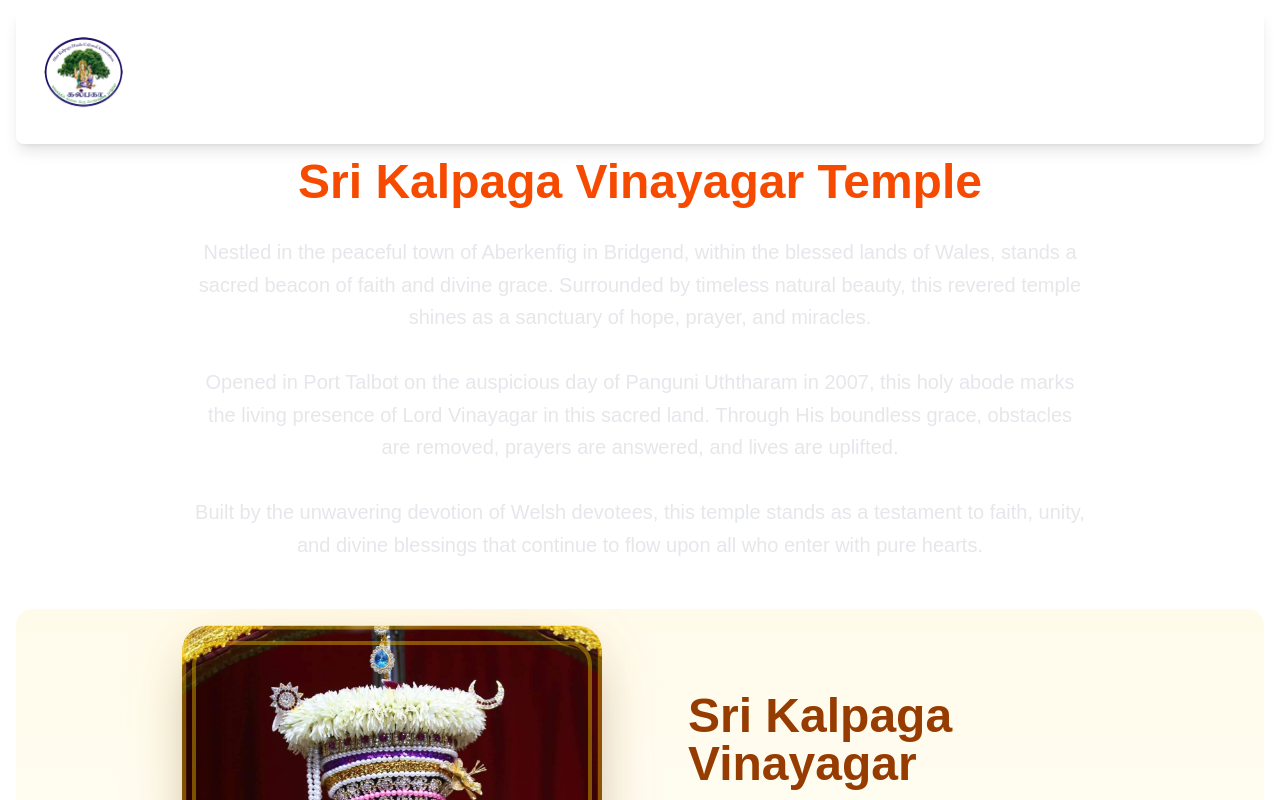
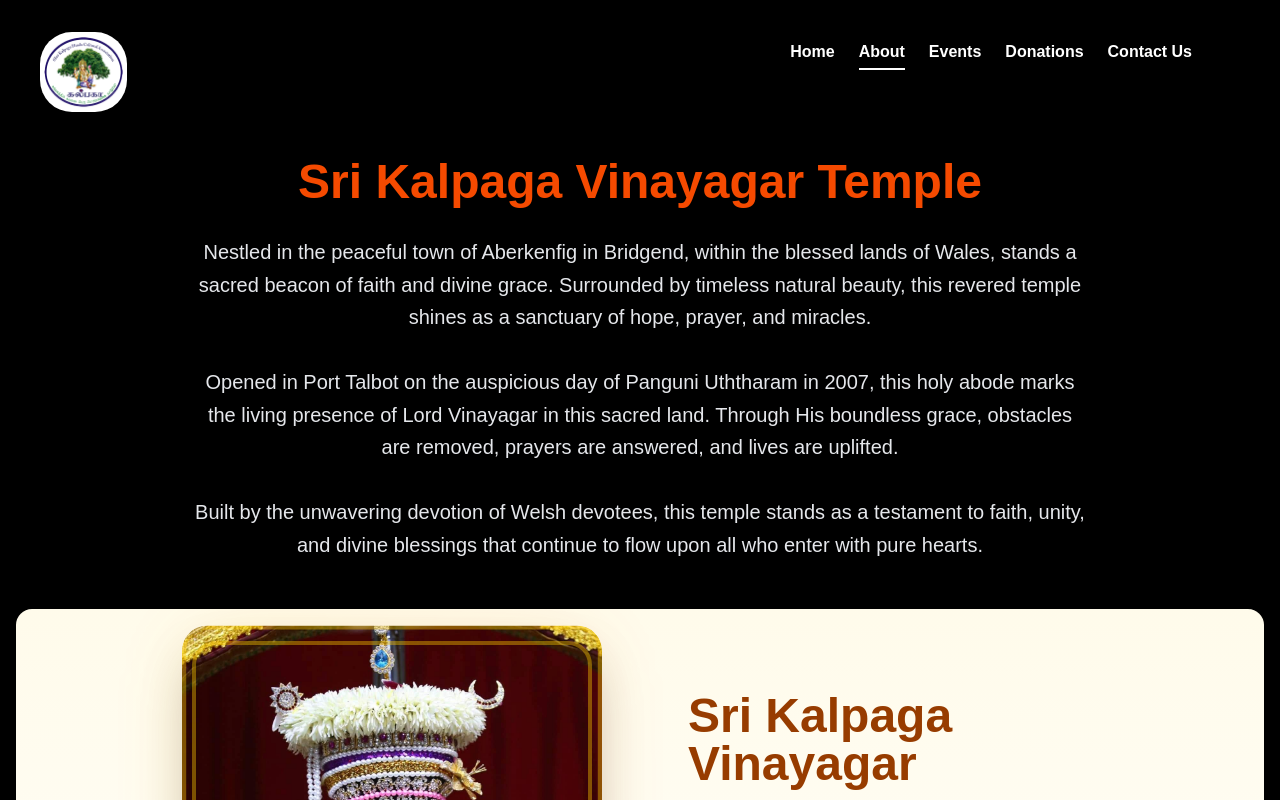
Before and after one commit to Ganan6/ganesh, a Next.js app: page /about in a window 1280 px wide. Shown: the top 800 px of the page. Built offline with nearby package versions, Linux system fonts and the light colour scheme.

Commit message:
fixed about bg

```diff
--- a/app/about/page.tsx
+++ b/app/about/page.tsx
@@ -39,7 +39,7 @@
   }, []);
 
   return (
-    <div className="min-h-screen flex flex-col">
+    <div className="min-h-screen flex flex-col bg-black">
       {/* Nav Section */}
       <section className="flex flex-col p-4 md:p-6 text-white rounded-lg mx-4 my-2 shadow-lg">
         <div className="flex items-top justify-between mb-2 md:pr-12 pr-4">
@@ -174,7 +174,6 @@
         </div>
       </section>
 
-
       {/* Footer */}
       <Footer />
     </div>
```
